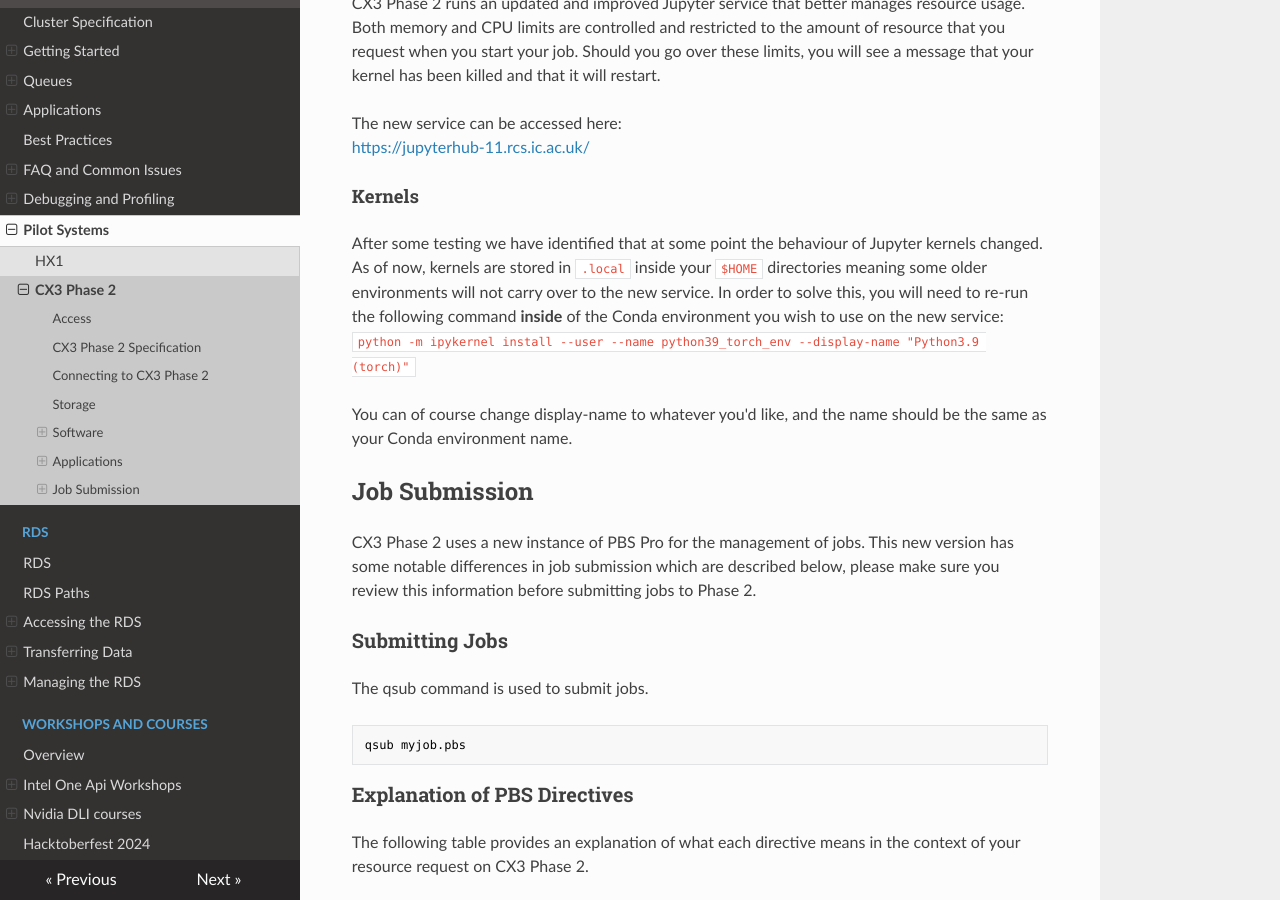
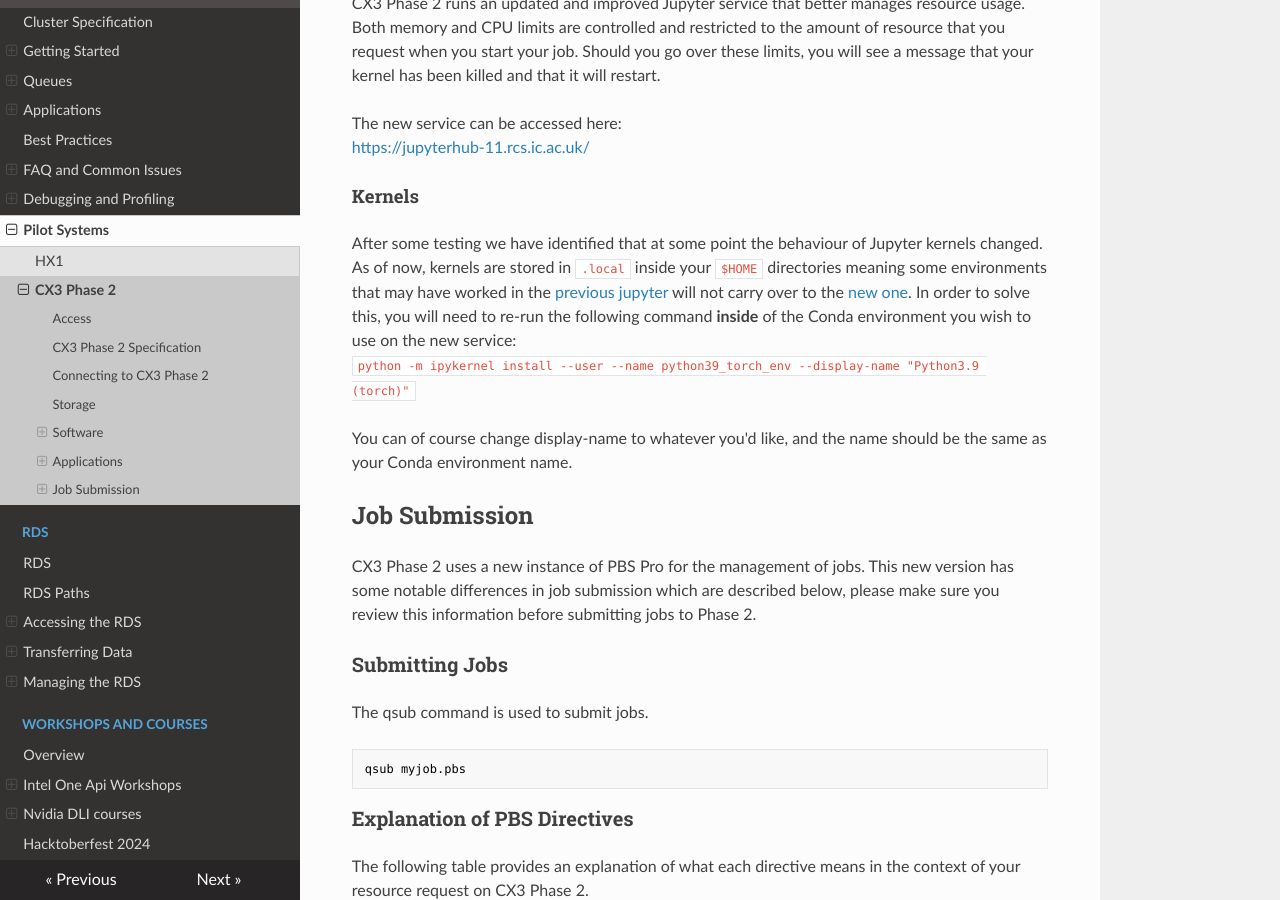
Before and after one commit to ImperialCollegeLondon/icl-rcs-user-guide, an MkDocs documentation site: the page built from docs/hpc/pilot/cx3-phase2.md, in a window 1280 px wide and 900 px high, scrolled down 2782 px. Built offline with MkDocs 1.6.1, drawn with Linux system fonts in a browser that asks for light colours; nearby versions of some CDN libraries.

Commit message:
added links to clarify what the new/old jhub services are

```diff
--- a/docs/hpc/pilot/cx3-phase2.md
+++ b/docs/hpc/pilot/cx3-phase2.md
@@ -80,7 +80,7 @@ The new service can be accessed here:<br>
 [https://jupyterhub-11.rcs.ic.ac.uk/](https://jupyterhub-11.rcs.ic.ac.uk/)
 
 ####Kernels
-After some testing we have identified that at some point the behaviour of Jupyter kernels changed. As of now, kernels are stored in `.local` inside your `$HOME` directories meaning some older environments will not carry over to the new service. In order to solve this, you will need to re-run the following command **inside** of the Conda environment you wish to use on the new service:<br>
+After some testing we have identified that at some point the behaviour of Jupyter kernels changed. As of now, kernels are stored in `.local` inside your `$HOME` directories meaning some environments that may have worked in the [previous jupyter](https://jupyter.rcs.imperial.ac.uk/) will not carry over to the [new one](https://jupyterhub-11.rcs.ic.ac.uk/). In order to solve this, you will need to re-run the following command **inside** of the Conda environment you wish to use on the new service:<br>
 `python -m ipykernel install --user --name python39_torch_env --display-name "Python3.9 (torch)"`
 
 You can of course change display-name to whatever you'd like, and the name should be the same as your Conda environment name.
```
